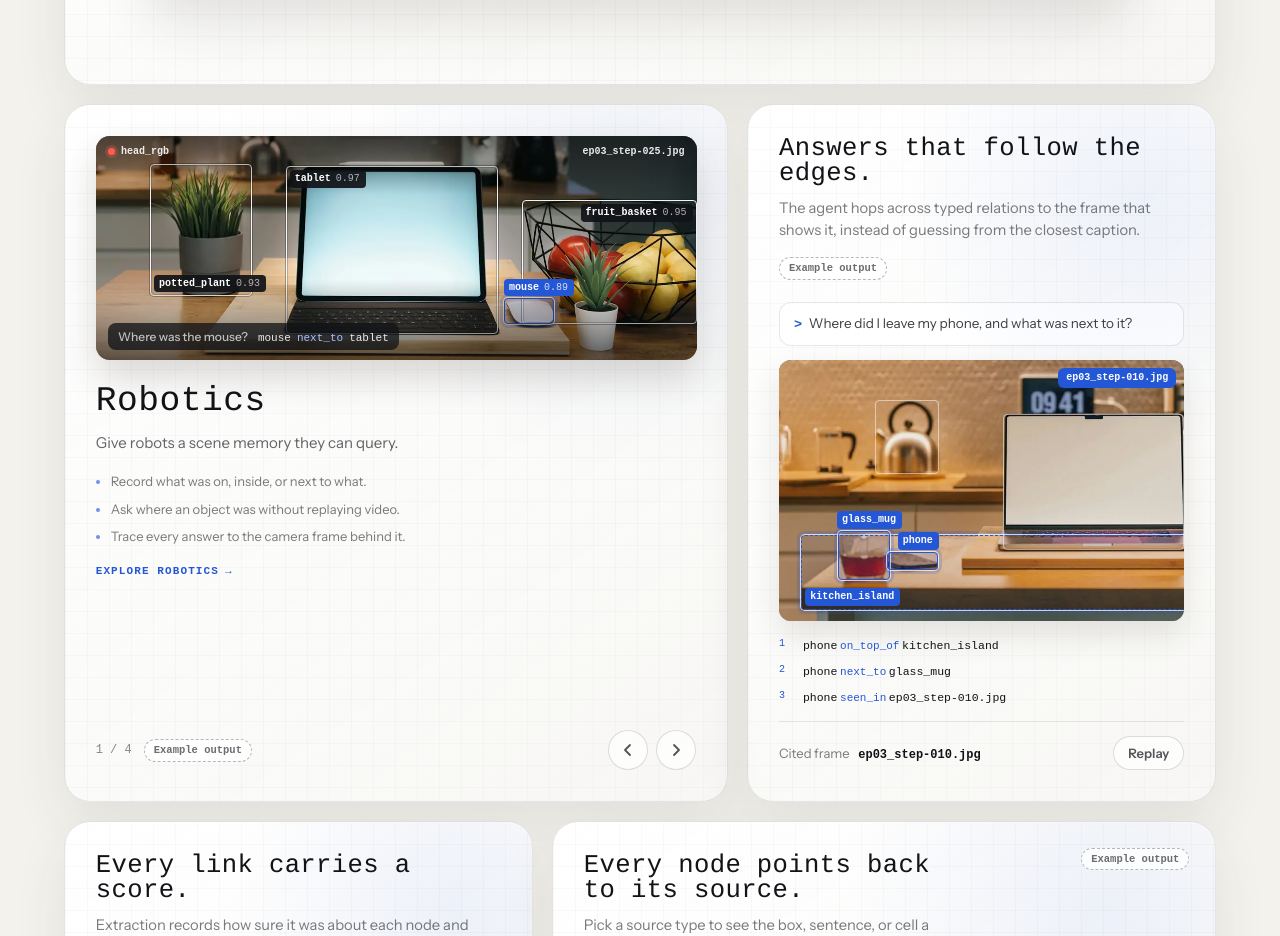
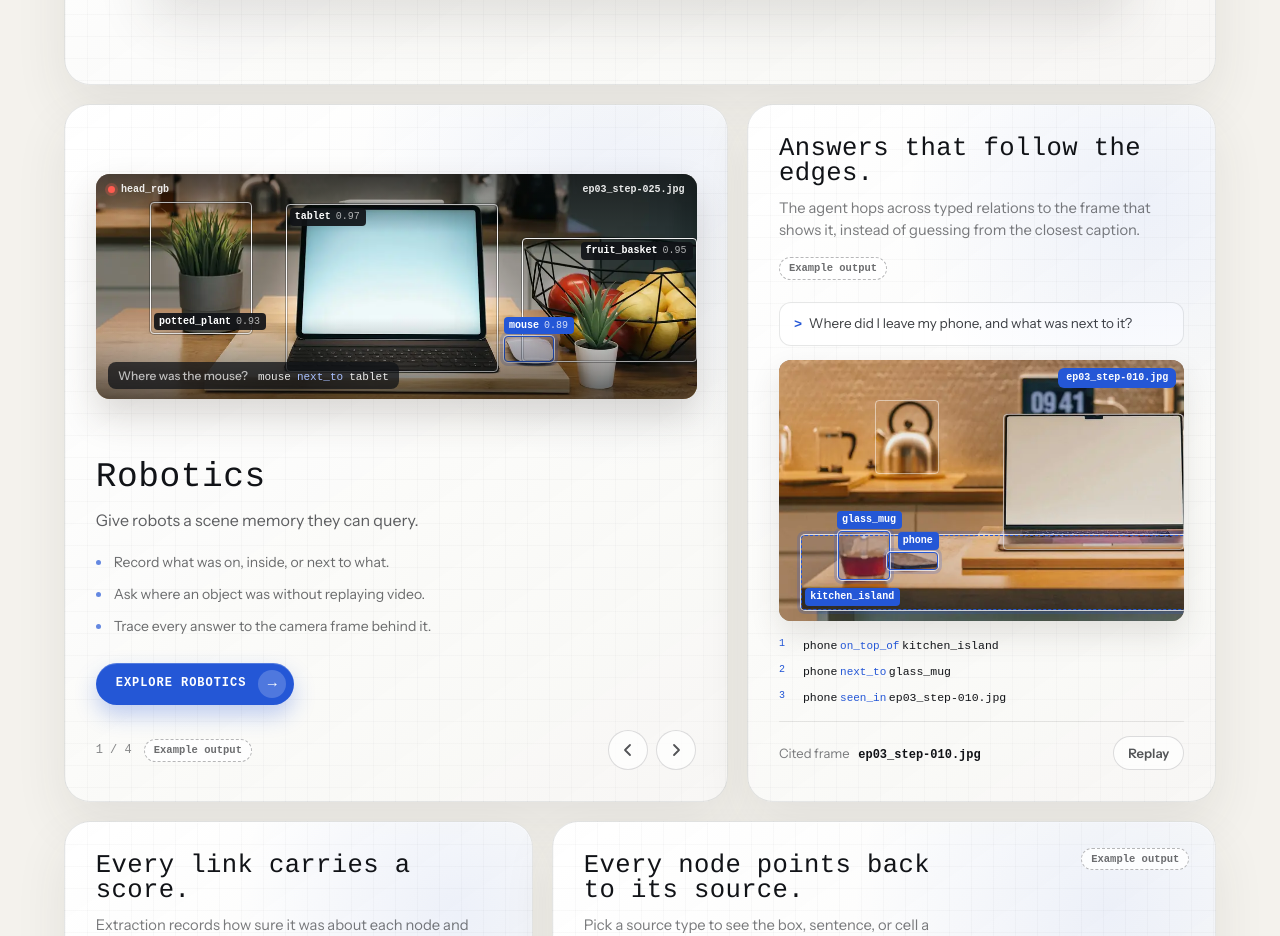
Before and after one commit to OpenGraphAI/opengraph_better_frontend, a website built with Vite: page frontend_website/index.html in a window 1280 px wide. Shown: the part 2702-3638 px from the top of the page. Built offline with nearby package versions, Linux system fonts and the light colour scheme; some packages are replaced by stand-ins of ours; a web font is replaced by a local one.

Commit message:
feat(site): make use-case card links solid buttons and fill spare card height

```diff
--- a/frontend_website/src/bento.css
+++ b/frontend_website/src/bento.css
@@ -187,15 +187,17 @@
 .use-case-scene {
   display: flex;
   margin: 0 0 24px;
-  flex: none;
-  align-items: flex-start;
+  flex: 1 0 auto;
+  align-items: center;
   container-type: inline-size;
   contain: layout;
 }
 
 .use-case-scene > * { width: 100%; }
 
-.use-case-copy { padding-bottom: 5px; }
+/* The scene takes whatever height the card has to spare and centres its screen
+   in it, so the copy and the link stay together at the bottom of the card. */
+.use-case-copy { display: flex; flex: none; flex-direction: column; padding-bottom: 5px; }
 
 .use-case-copy h3 {
   margin: 0 0 12px;
@@ -207,20 +209,59 @@
 }
 
 .use-case-copy > p {
-  max-width: 390px;
-  margin: 0 0 18px;
-  color: rgb(var(--ground-ink-rgb) / 0.65);
-  font-size: 15px;
+  max-width: 440px;
+  margin: 0 0 20px;
+  color: rgb(var(--ground-ink-rgb) / 0.68);
+  font-size: 16px;
   line-height: 1.5;
 }
 
-.use-case-copy ul { display: grid; gap: 8px; margin: 0; padding: 0; list-style: none; }
-.use-case-copy li { position: relative; padding-left: 15px; color: rgb(var(--ground-ink-rgb) / 0.56); font-size: 13px; line-height: 1.5; }
-.use-case-copy li::before { position: absolute; top: 8px; left: 0; width: 4px; height: 4px; border-radius: 50%; background: rgb(var(--signal-rgb) / 0.65); content: ""; }
-.use-case-link { display: inline-flex; gap: 6px; margin-top: 18px; color: var(--signal); font-family: var(--mono); font-size: 11px; font-weight: 600; letter-spacing: 0.1em; text-decoration: none; text-transform: uppercase; }
-.use-case-link::after { content: "→"; transition: transform 160ms ease; }
+.use-case-copy ul { display: grid; gap: 11px; margin: 0; padding: 0; list-style: none; }
+.use-case-copy li { position: relative; padding-left: 18px; color: rgb(var(--ground-ink-rgb) / 0.62); font-size: 14px; line-height: 1.5; }
+.use-case-copy li::before { position: absolute; top: 8px; left: 0; width: 5px; height: 5px; border-radius: 50%; background: rgb(var(--signal-rgb) / 0.7); content: ""; }
+
+.use-case-link {
+  display: inline-flex;
+  max-width: 100%;
+  margin-top: 6px;
+  align-items: center;
+  align-self: flex-start;
+  gap: 12px;
+  padding: 7px 8px 7px 20px;
+  border-radius: 999px;
+  color: var(--signal-contrast);
+  background: var(--signal);
+  box-shadow: 0 10px 22px rgb(var(--signal-rgb) / 0.28), inset 0 1px 0 rgba(255, 255, 255, 0.22);
+  font-family: var(--mono);
+  font-size: 12px;
+  font-weight: 700;
+  letter-spacing: 0.08em;
+  line-height: 1.3;
+  text-decoration: none;
+  text-transform: uppercase;
+  transition: transform 160ms ease, box-shadow 160ms ease;
+}
+
+.use-case-link::after {
+  display: grid;
+  flex: none;
+  width: 28px;
+  height: 28px;
+  place-items: center;
+  border-radius: 50%;
+  background: rgba(255, 255, 255, 0.2);
+  content: "→";
+  font-size: 15px;
+  letter-spacing: 0;
+  transition: transform 160ms ease;
+}
+
+.use-case-link:hover { transform: translateY(-1px); box-shadow: 0 14px 28px rgb(var(--signal-rgb) / 0.36), inset 0 1px 0 rgba(255, 255, 255, 0.22); }
 .use-case-link:hover::after,
 .use-case-link:focus-visible::after { transform: translateX(3px); }
+.use-case-link:focus-visible { outline: 2px solid var(--signal); outline-offset: 3px; }
+
+.use-case-copy ul { margin-bottom: 20px; }
 
 .use-case-controls {
   position: relative;
@@ -465,8 +506,11 @@
 @media (prefers-reduced-motion: reduce) {
   .use-case-slide,
   .use-case-slide.is-active { transition: none; transform: none; }
-  .use-case-arrow { transition: none; }
+  .use-case-arrow,
+  .use-case-link,
+  .use-case-link::after { transition: none; }
   .use-case-arrow:active { transform: none; }
+  .use-case-link:hover { transform: none; }
   .shot-img,
   .shot-marks,
   .det,
```
